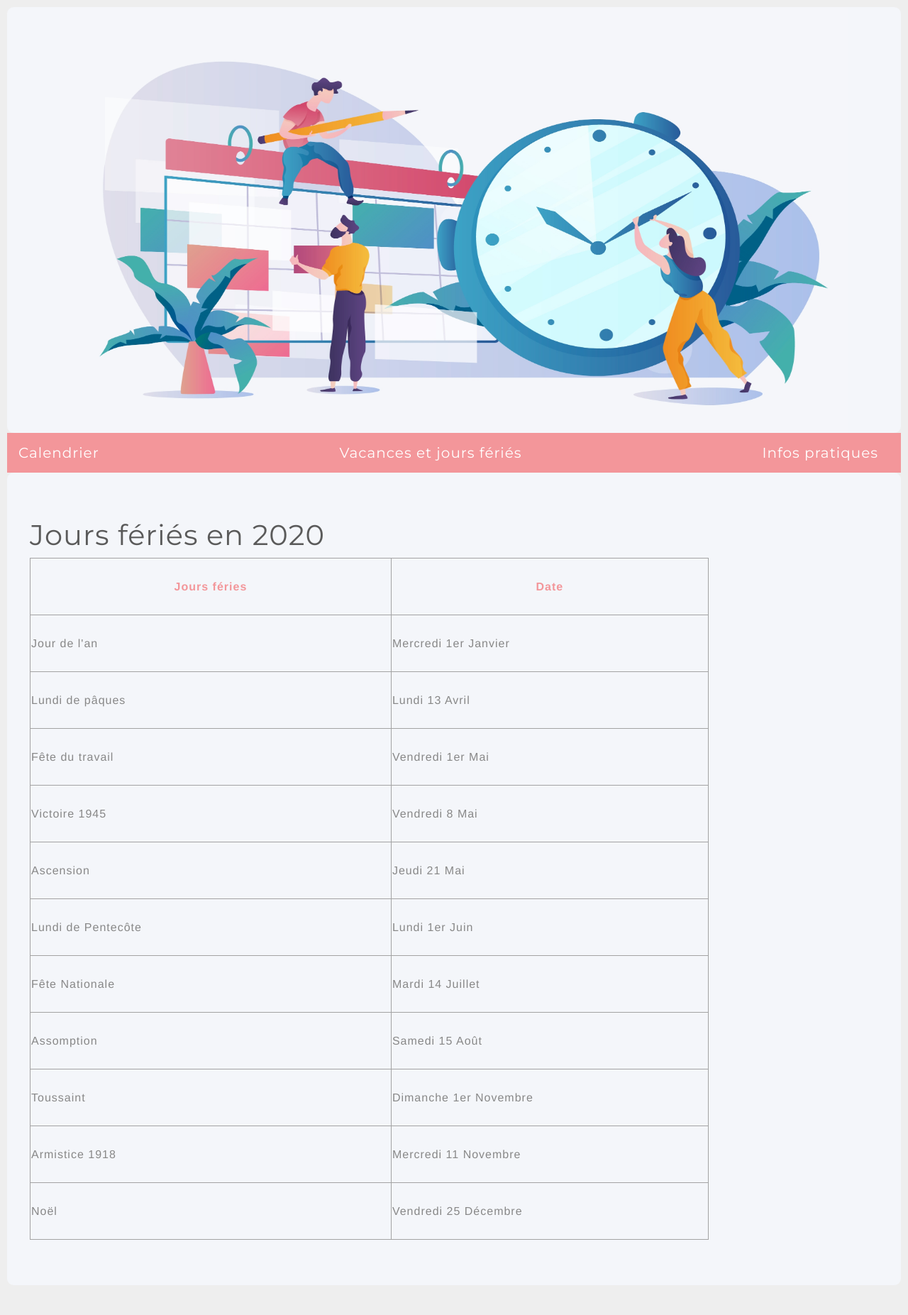
After one commit to LilyDubas/phpPartie9, a PHP site: page /holidays.php in a window 1280 px wide. The commit adds this page. Shown: the whole page at 71% size. Run offline with PHP 8.4, Linux system fonts and the light colour scheme.

Commit message:
ajout des pages

```diff
--- a/TP/assets/css/style.css
+++ b/TP/assets/css/style.css
@@ -141,3 +141,15 @@ body{
   .clear{
     clear:both;
   }
+#holidays{
+  width:80%;
+}
+#titles{
+font-weight: bolder;
+}
+#seasonsExp{
+  width: 80%;
+}
+#seasons{
+  display: block;
+}
--- /dev/null
+++ b/TP/holidays.php
@@ -0,0 +1,130 @@
+<!doctype html>
+<html lang="fr" dir="ltr">
+<head>
+  <meta charset="utf-8">
+  <meta name="viewport" content="width=device-width, initial-scale=1, shrink-to-fit=no">
+  <link rel="stylesheet" href="assets/css/bootstrap.min.css">
+  <link rel="stylesheet" href="assets/css/style.css">
+  <title>About Time</title>
+</head>
+<body>
+  <header>
+    <div class="jumbotron m-0 p-0">
+      <div class="container">
+        <img src="assets/img/Time.jpg" alt="temps illustration" id="header">
+      </div>
+    </div>
+    <nav class="navbar sticky-top navbar-dark bg-secondary">
+      <a class="navbar-brand" href="index.php">Calendrier</a>
+      <a class="navbar-brand" href="holidays.php">Vacances et jours fériés</a>
+      <a class="navbar-brand" href="info.php">Infos pratiques</a>
+    </nav>
+  </header>
+  <div class="jumbotron">
+    <h1>Jours fériés en 2020</h1>
+    <table id="holidays">
+      <thead id="titles" class="text-center text-secondary">
+        <td>
+          Jours féries
+        </td>
+        <td>
+          Date
+        </td>
+      </thead>
+      <tbody>
+        <tr>
+          <td>
+            Jour de l'an
+          </td>
+          <td>
+            Mercredi 1er Janvier
+          </td>
+        </tr>
+        <tr>
+          <td>
+            Lundi de pâques
+          </td>
+          <td>
+          Lundi 13 Avril
+          </td>
+        </tr>
+        <tr>
+          <td>
+            Fête du travail
+          </td>
+          <td>
+            Vendredi 1er Mai
+          </td>
+        </tr>
+        <tr>
+          <td>
+            Victoire 1945
+          </td>
+          <td>
+            Vendredi 8 Mai
+          </td>
+        </tr>
+        <tr>
+          <td>
+            Ascension
+          </td>
+          <td>
+            Jeudi 21 Mai
+          </td>
+        </tr>
+        <tr>
+          <td>
+            Lundi de Pentecôte
+          </td>
+          <td>
+            Lundi 1er Juin
+          </td>
+        </tr>
+        <tr>
+          <td>
+            Fête Nationale
+          </td>
+          <td>
+            Mardi 14 Juillet
+          </td>
+        </tr>
+        <tr>
+          <td>
+            Assomption
+          </td>
+          <td>
+            Samedi 15 Août
+          </td>
+        </tr>
+        <tr>
+          <td>
+            Toussaint
+          </td>
+          <td>
+            Dimanche 1er Novembre
+          </td>
+        </tr>
+        <tr>
+          <td>
+            Armistice 1918
+          </td>
+          <td>
+            Mercredi 11 Novembre
+          </td>
+        </tr>
+        <tr>
+          <td>
+            Noël
+          </td>
+          <td>
+            Vendredi 25 Décembre
+          </td>
+        </tr>
+      </tbody>
+    </table>
+  </div>
+  <script src="https://code.jquery.com/jquery-3.4.1.slim.min.js" integrity="sha384-J6qa4849blE2+poT4WnyKhv5vZF5SrPo0iEjwBvKU7imGFAV0wwj1yYfoRSJoZ+n" crossorigin="anonymous"></script>
+  <script src="https://cdn.jsdelivr.net/npm/popper.js@1.16.0/dist/umd/popper.min.js" integrity="sha384-Q6E9RHvbIyZFJoft+2mJbHaEWldlvI9IOYy5n3zV9zzTtmI3UksdQRVvoxMfooAo" crossorigin="anonymous"></script>
+  <script src="https://stackpath.bootstrapcdn.com/bootstrap/4.4.1/js/bootstrap.min.js" integrity="sha384-wfSDF2E50Y2D1uUdj0O3uMBJnjuUD4Ih7YwaYd1iqfktj0Uod8GCExl3Og8ifwB6" crossorigin="anonymous"></script>
+</body>
+</html>
```
Also changed, not shown: TP/index.php (+6 -6 lines), TP/info.php (added, +63 -0 lines), TP/assets/img/saison-inclinaison.jpg (added), TP/assets/img/saison-rotation.gif (added).
